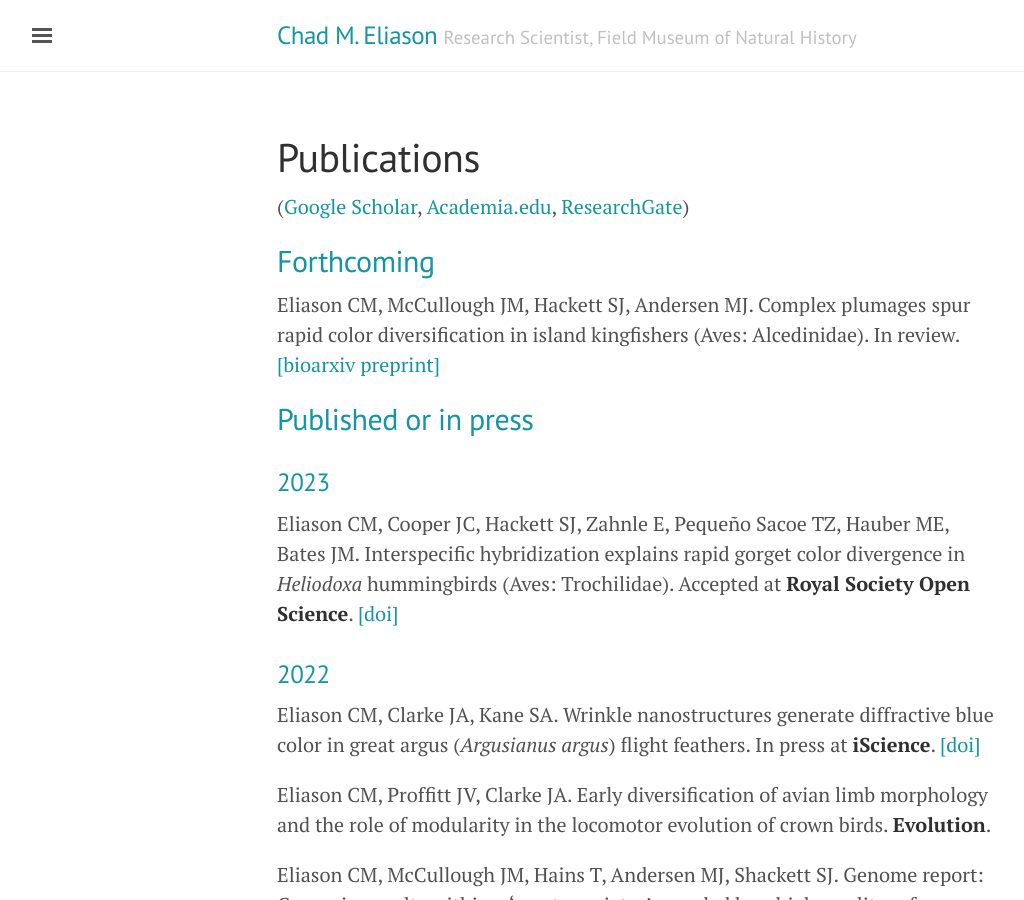
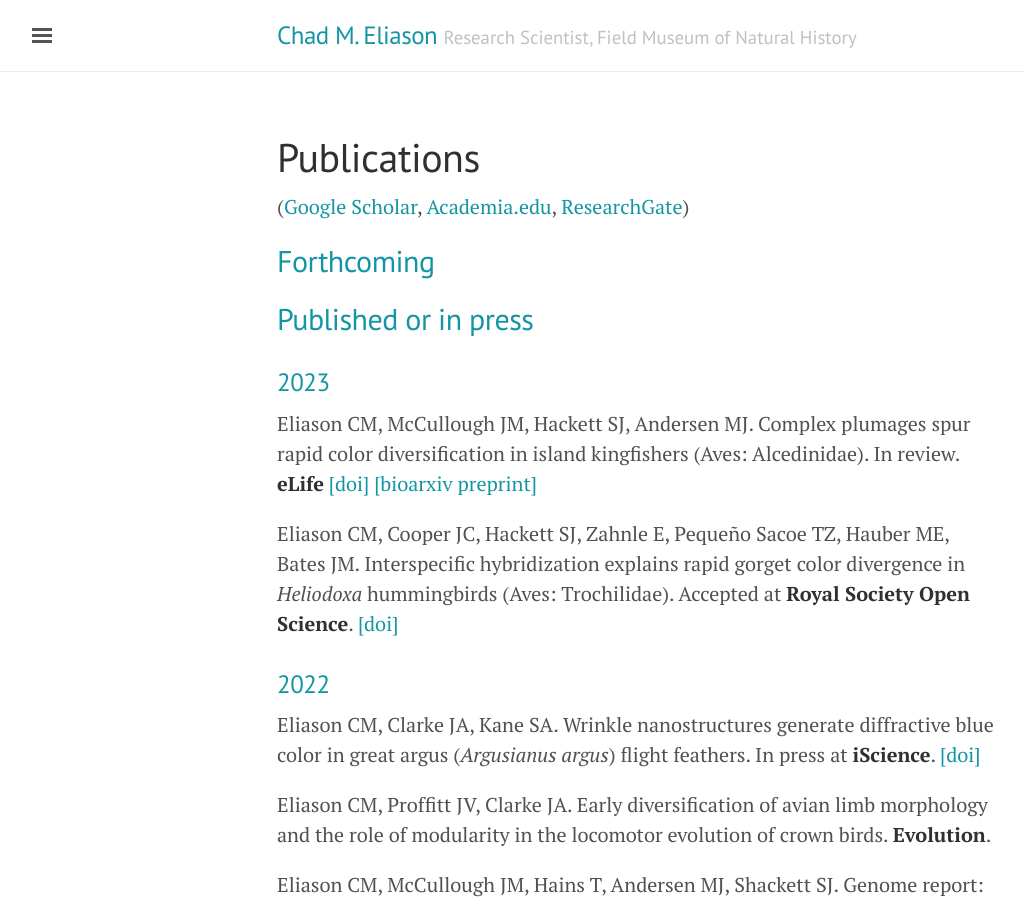
Before and after one commit to celiason/celiason.github.io, a Jekyll site: the page built from 2-publications.md, in a window 1280 px wide and 900 px high. Shown: the whole window, without its empty margins (3-1027 px from the left). Built offline with Jekyll 4.4.1, drawn with Linux system fonts in a browser that asks for light colours.

Commit message:
Update 2-publications.md

```diff
--- a/2-publications.md
+++ b/2-publications.md
@@ -7,11 +7,12 @@ title: Publications
 
 ## Forthcoming
 
-Eliason CM, McCullough JM, Hackett SJ, Andersen MJ. Complex plumages spur rapid color diversification in island kingfishers (Aves: Alcedinidae). In review. [[bioarxiv preprint]](https://doi.org/10.1101/2022.09.26.509475)
 
 ## Published or in press
 
 ### 2023
+
+Eliason CM, McCullough JM, Hackett SJ, Andersen MJ. Complex plumages spur rapid color diversification in island kingfishers (Aves: Alcedinidae). In review. __eLife__ [[doi]](https://doi.org/10.7554/eLife.83426) [[bioarxiv preprint]](https://doi.org/10.1101/2022.09.26.509475)
 
 Eliason CM, Cooper JC, Hackett SJ, Zahnle E, Pequeño Sacoe TZ, Hauber ME, Bates JM. Interspecific hybridization explains rapid gorget color divergence in _Heliodoxa_ hummingbirds (Aves: Trochilidae). Accepted at __Royal Society Open Science__. [[doi]](https://doi.org/10.1098/rsos.221603)
 
```
